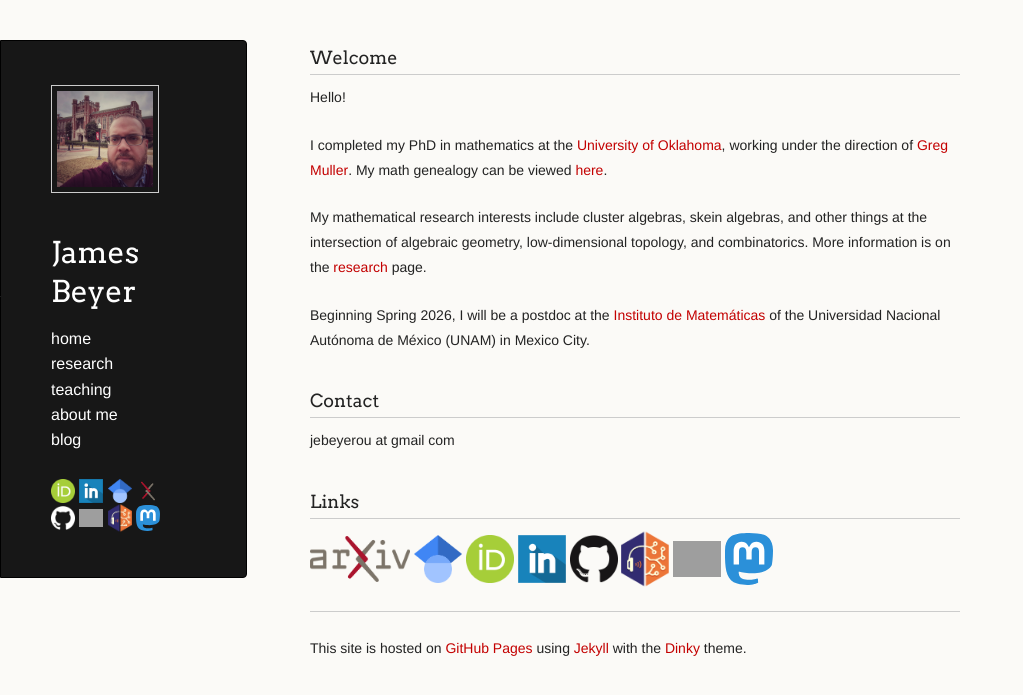
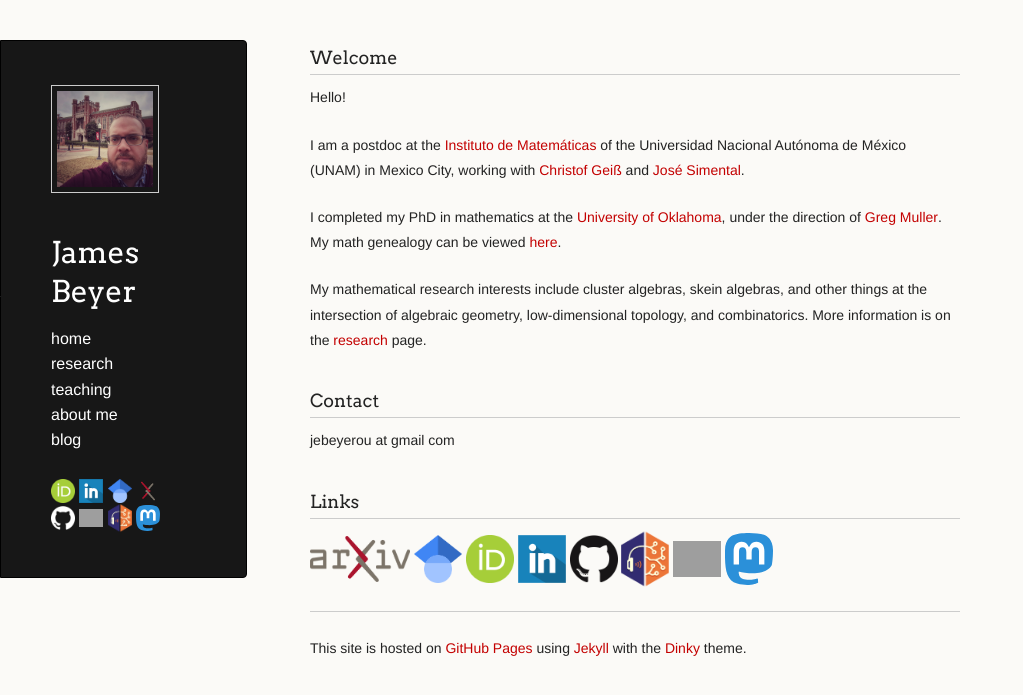
Before and after one commit to jebeyer/jebeyer.github.io, a Jekyll site: the page built from index.md, in a window 1280 px wide. Shown: the top 695 px of the page, without its empty margins (0-1023 px from the left). Built offline with Jekyll 4.4.1, drawn with Linux system fonts in a browser that asks for light colours; a script that is not in the unit is left out; our own code applies the rules of GitHub Pages for plain Markdown files; grey boxes are pictures that could not be loaded.

Commit message:
Update index.md

```diff
--- a/index.md
+++ b/index.md
@@ -6,11 +6,11 @@ layout: default
 
 Hello!
 
-I completed my PhD in mathematics at the [University of Oklahoma](https://math.ou.edu/), working under the direction of [Greg Muller](https://math.ou.edu/~gmuller/). My math genealogy can be viewed [here](./2025/06/18/math-genealogy.html).
+I am a postdoc at the [Instituto de Matemáticas](https://www.matem.unam.mx/) of the Universidad Nacional Autónoma de México (UNAM) in Mexico City, working with [Christof Geiß](https://www.matem.unam.mx/~christof/) and [José Simental](https://sites.google.com/view/jsimental).
+
+I completed my PhD in mathematics at the [University of Oklahoma](https://math.ou.edu/), under the direction of [Greg Muller](https://math.ou.edu/~gmuller/). My math genealogy can be viewed [here](./2025/06/18/math-genealogy.html).
 
 My mathematical research interests include cluster algebras, skein algebras, and other things at the intersection of algebraic geometry, low-dimensional topology, and combinatorics. More information is on the [research](./research.html) page.
-
-Beginning Spring 2026, I will be a postdoc at the [Instituto de Matemáticas](https://www.matem.unam.mx/) of the Universidad Nacional Autónoma de México (UNAM) in Mexico City.
 
 ### Contact
 
```
